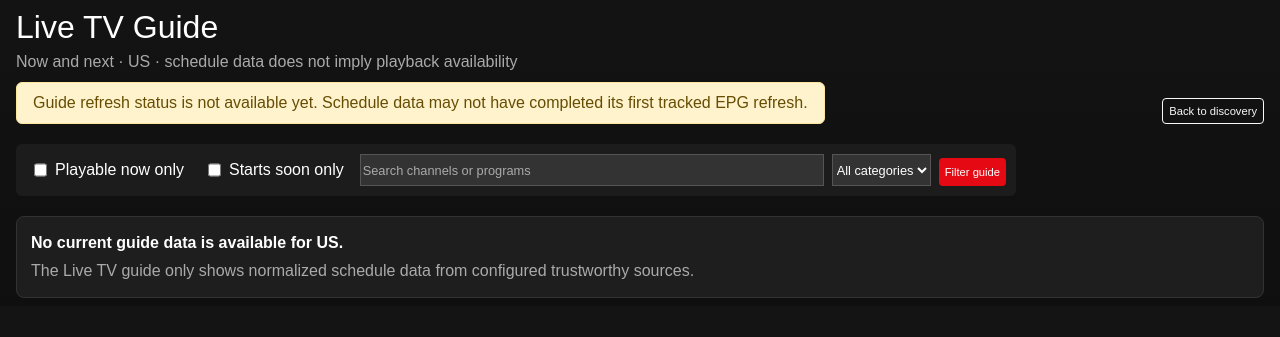
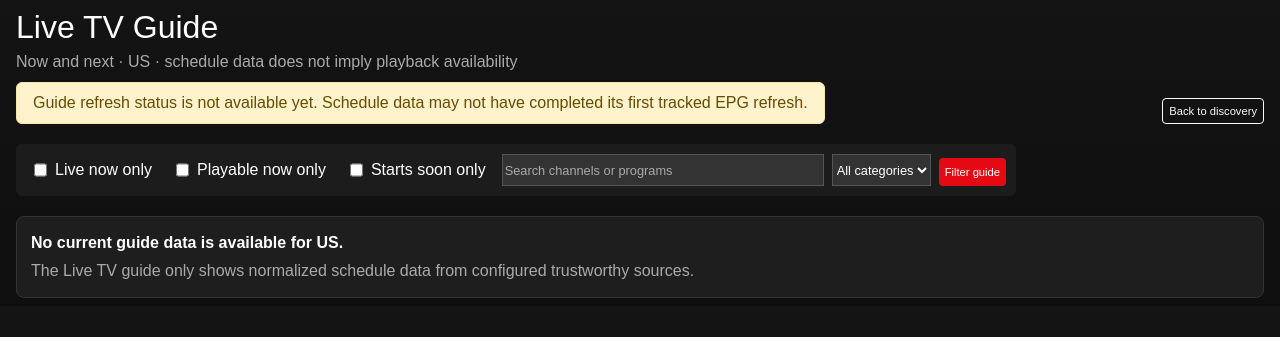
Before and after one commit to drakeg/aitv, a Django app: page /live-tv/ in a window 1280 px wide. Shown: the part 53-390 px from the top of the page. Run offline with Django 5.2, Linux system fonts and the light colour scheme; data that the repository does not hold is empty; some libraries are stand-ins or nearby versions.

Commit message:
Sprint 94: expose Live now guide filter

```diff
--- a/templates/live_tv/guide.html
+++ b/templates/live_tv/guide.html
@@ -21,9 +21,9 @@
         <div class="d-flex gap-2 flex-wrap">
             {% if user.is_authenticated %}
                 {% if show_favorites_only %}
-                    <a class="btn btn-outline-light" href="{% url 'live_tv_guide' %}{% if guide_query or guide_category or show_playable_only %}?{% if guide_query %}q={{ guide_query|urlencode }}{% endif %}{% if guide_category %}{% if guide_query %}&amp;{% endif %}category={{ guide_category|urlencode }}{% endif %}{% if show_playable_only %}{% if guide_query or guide_category %}&amp;{% endif %}playable=1{% endif %}{% if show_starts_soon_only %}{% if guide_query or guide_category or show_playable_only %}&amp;{% endif %}starts_soon=1{% endif %}{% endif %}">Show all channels</a>
+                    <a class="btn btn-outline-light" href="{% url 'live_tv_guide' %}{% if guide_query or guide_category or show_playable_only %}?{% if guide_query %}q={{ guide_query|urlencode }}{% endif %}{% if guide_category %}{% if guide_query %}&amp;{% endif %}category={{ guide_category|urlencode }}{% endif %}{% if show_live_now_only %}&amp;live_now=1{% endif %}{% if show_playable_only %}{% if guide_query or guide_category %}&amp;{% endif %}playable=1{% endif %}{% if show_starts_soon_only %}{% if guide_query or guide_category or show_playable_only %}&amp;{% endif %}starts_soon=1{% endif %}{% endif %}">Show all channels</a>
                 {% else %}
-                    <a class="btn btn-outline-warning" href="{% url 'live_tv_guide' %}?favorites=1{% if guide_query %}&amp;q={{ guide_query|urlencode }}{% endif %}{% if guide_category %}&amp;category={{ guide_category|urlencode }}{% endif %}{% if show_playable_only %}&amp;playable=1{% endif %}{% if show_starts_soon_only %}&amp;starts_soon=1{% endif %}">★ Favorites only</a>
+                    <a class="btn btn-outline-warning" href="{% url 'live_tv_guide' %}?favorites=1{% if guide_query %}&amp;q={{ guide_query|urlencode }}{% endif %}{% if guide_category %}&amp;category={{ guide_category|urlencode }}{% endif %}{% if show_live_now_only %}&amp;live_now=1{% endif %}{% if show_playable_only %}&amp;playable=1{% endif %}{% if show_starts_soon_only %}&amp;starts_soon=1{% endif %}">★ Favorites only</a>
                 {% endif %}
             {% endif %}
             <a class="btn btn-outline-light" href="{% url 'home' %}">Back to discovery</a>
@@ -33,7 +33,11 @@
     <form class="browse-bar guide-search mb-3 d-flex gap-2 flex-wrap" method="get" action="{% url 'live_tv_guide' %}">
         {% if show_favorites_only %}<input type="hidden" name="favorites" value="1">{% endif %}
         <label class="d-flex align-items-center gap-2 px-2">
-            <input type="checkbox" name="playable" value="1"{% if show_playable_only %} checked{% endif %}>
+            <input type="checkbox" name="live_now" value="1"{% if show_live_now_only %} checked{% endif %}>
+            <span>Live now only</span>
+        </label>
+        <label class="d-flex align-items-center gap-2 px-2">
+            <input type="checkbox" name="playable" value="1"{% if show_live_now_only %}&amp;live_now=1{% endif %}{% if show_playable_only %} checked{% endif %}>
             <span>Playable now only</span>
         </label>
         <label class="d-flex align-items-center gap-2 px-2">
@@ -48,7 +52,7 @@
             {% endfor %}
         </select>
         <button class="btn btn-primary" type="submit">Filter guide</button>
-        {% if guide_query or guide_category or show_playable_only or show_starts_soon_only %}
+        {% if guide_query or guide_category or show_live_now_only or show_playable_only or show_starts_soon_only %}
             <a class="btn btn-outline-light" href="{% url 'live_tv_guide' %}{% if show_favorites_only %}?favorites=1{% endif %}">Clear filters</a>
         {% endif %}
     </form>
@@ -66,7 +70,8 @@
                                     {% if show_favorites_only %}<input type="hidden" name="favorites" value="1">{% endif %}
                                     {% if guide_query %}<input type="hidden" name="q" value="{{ guide_query }}">{% endif %}
                                     {% if guide_category %}<input type="hidden" name="category" value="{{ guide_category }}">{% endif %}
-                                    {% if show_playable_only %}<input type="hidden" name="playable" value="1">{% endif %}
+                                    {% if show_live_now_only %}<input type="hidden" name="live_now" value="1">{% endif %}
+                                    {% if show_live_now_only %}&amp;live_now=1{% endif %}{% if show_playable_only %}<input type="hidden" name="playable" value="1">{% endif %}
                                     {% if show_starts_soon_only %}<input type="hidden" name="starts_soon" value="1">{% endif %}
                                     <button class="guide-favorite{% if row.is_favorite %} is-favorite{% endif %}" type="submit" aria-label="{% if row.is_favorite %}Remove{% else %}Add{% endif %} {{ row.channel.name }} {% if row.is_favorite %}from{% else %}to{% endif %} favorites" title="{% if row.is_favorite %}Remove from favorites{% else %}Add to favorites{% endif %}">
                                         {% if row.is_favorite %}★{% else %}☆{% endif %}
@@ -126,12 +131,12 @@
         </div>
     {% else %}
         <div class="empty-state">
-            {% if guide_query and not guide_category and not show_playable_only and not show_starts_soon_only %}
+            {% if guide_query and not guide_category and not show_live_now_only and not show_playable_only and not show_starts_soon_only %}
                 <strong>No channels or visible Now / Next / Later programs match “{{ guide_query }}” for {{ guide_region }}.</strong>
                 <div class="text-muted mt-1">Search is limited to the channel name and the program slots currently visible in the compact guide.</div>
-            {% elif guide_query or guide_category or show_playable_only or show_starts_soon_only %}
+            {% elif guide_query or guide_category or show_live_now_only or show_playable_only or show_starts_soon_only %}
                 <strong>No channels match the active Live TV filters for {{ guide_region }}.</strong>
-                <div class="text-muted mt-1">Search matches channel names and visible Now / Next / Later program titles; category filtering uses normalized channel categories; playable-only requires a current airing plus an explicit trusted destination for that airing or channel; starts-soon-only requires no current airing and a next airing within one hour.</div>
+                <div class="text-muted mt-1">Search matches channel names and visible Now / Next / Later program titles; category filtering uses normalized channel categories; live-now-only requires a current airing; playable-only additionally requires an explicit trusted destination for that airing or channel; starts-soon-only requires no current airing and a next airing within one hour.</div>
             {% elif show_favorites_only %}
                 <strong>No favorite channels currently have guide data for {{ guide_region }}.</strong>
                 <div class="text-muted mt-1">Favorite channels from other accounts are never included.</div>
```
